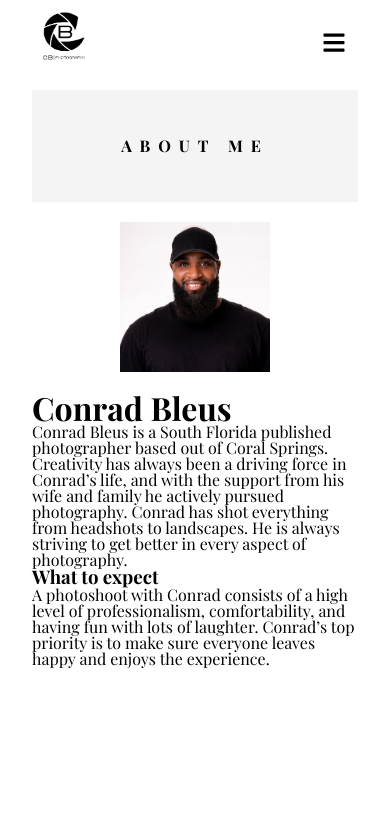
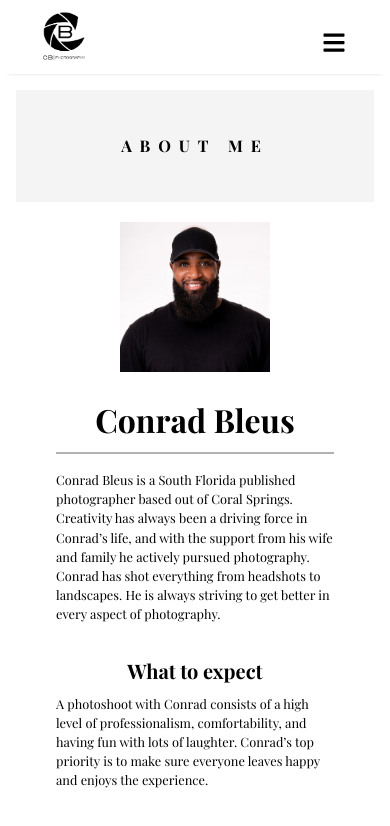
Before and after one commit to msebarjr/CB-Photography, a Next.js app: page /about in a window 390 px wide. Shown: the top 826 px of the page. Built offline with nearby package versions, Linux system fonts and the light colour scheme.

Commit message:
Completed about me section minus footer w/ responsiveness

```diff
--- a/components/Profile.js
+++ b/components/Profile.js
@@ -1,18 +1,16 @@
 import Image from "next/image";
 
 import styles from "../styles/Profile.module.css";
-import ProfileImage from "../public/images/conrad.jpg";
 
-function Profile() {
+function Profile(props) {
     return (
-        <div className={styles.profile}>
+        <div className={props.reverse ? styles.stock : styles.profile}>
             <Image
-                src={ProfileImage}
-                alt="Conrad Bleus Profile Photo"
+                src={props.image}
+                alt={props.alt}
                 width={300}
-                height={300}
+                height={ 300}
                 layout="responsive"
-                className={styles.photo}
             />
         </div>
     );
--- a/pages/about.js
+++ b/pages/about.js
@@ -11,7 +11,9 @@ import Profile from "../components/Profile";
 import Recognition from "../components/Recognition";
 import Hero from "../components/Hero";
 import styles from "../styles/About.module.css";
-import aboutHeroImage from "../public/images/landscapes/ferris-wheel-ocean-city-nj-boardwalk.jpg";
+import AboutHeroImage from "../public/images/landscapes/ferris-wheel-ocean-city-nj-boardwalk.jpg";
+import ProfileImage from "../public/images/conrad.jpg";
+import CameraImage from "../public/images/camera.jpg";
 
 export default function About() {
     return (
@@ -21,13 +23,16 @@ export default function About() {
             </Head>
 
             <section className={styles.hero}>
-                <Hero image={aboutHeroImage} alt="Ocean City, NJ Boardwalk" />
+                <Hero image={AboutHeroImage} alt="Ocean City, NJ Boardwalk" />
             </section>
 
             <div className="container">
                 <h1 className={styles.title}>About Me</h1>
                 <div className={styles.info}>
-                    <Profile />
+                    <Profile
+                        image={ProfileImage}
+                        alt="Conrad Bleus Profile Photo"
+                    />
                     <div className={styles.recognition}>
                         <Recognition
                             icon={<FiAward />}
@@ -66,7 +71,7 @@ export default function About() {
                                 landscapes. He is always striving to get better
                                 in every aspect of photography.
                             </p>
-                            <div className={styles.expecations}>
+                            <div className={styles.expectations}>
                                 <h3>What to expect</h3>
                                 <p>
                                     A photoshoot with Conrad consists of a high
@@ -79,6 +84,11 @@ export default function About() {
                             </div>
                         </div>
                     </div>
+                    <Profile
+                        image={CameraImage}
+                        alt="Stock photo of camera and photos"
+                        reverse
+                    />
                 </div>
             </div>
         </>
--- a/styles/About.module.css
+++ b/styles/About.module.css
@@ -23,6 +23,44 @@
     justify-content: center;
     align-items: center;
     flex-wrap: wrap;
+    margin-right: -2rem;
+}
+
+.content {
+    display: flex;
+    justify-content: space-between;
+    align-items: center;
+    margin-top: 8rem;
+}
+
+.about_me {
+    width: 50%;
+    align-self: start;
+    margin-left: -2rem;
+}
+
+.about_me_name {
+    font-size: 3rem;
+    padding-bottom: 1rem;
+    border-bottom: 2px solid rgb(180, 177, 177);
+}
+
+.about_me_desc {
+    margin-top: 1rem;
+    line-height: 1.5;
+}
+
+.expectations {
+    margin-top: 2rem;
+}
+
+.expectations h3 {
+    font-size: 1.5rem;
+}
+
+.expectations p {
+    margin-top: 0.5rem;
+    line-height: 1.5;
 }
 
 /* 320px — 480px for mobile devices,
@@ -40,6 +78,14 @@
     .info {
         margin-top: -4rem;
     }
+
+    .recognition {
+        margin-right: -2rem;
+    }
+
+    .content {
+        margin-top: 4rem;
+    }
 }
 
 @media screen and (max-width: 1024px) {
@@ -50,6 +96,27 @@
     .recognition {
         align-self: center;
         margin-top: 7rem;
+        margin-right: 1rem;
+    }
+
+    .about_me {
+        margin-left: -1rem;
+    }
+
+    .about_me_name {
+        font-size: 2rem;
+    }
+
+    .about_me_desc {
+        font-size: 0.8rem;
+    }
+
+    .expectations h3 {
+        font-size: 1.25rem;
+    }
+
+    .expectations p {
+        font-size: 0.8rem;
     }
 }
 
@@ -61,6 +128,21 @@
 
     .recognition {
         margin-top: 2rem;
+    }
+
+    .content {
+        margin-top: 2rem;
+        justify-content: center;
+    }
+
+    .about_me {
+        margin-left: 0;
+        width: 100%;
+        padding: 0 2.5rem;
+    }
+
+    .about_me_name, .expectations h3 {
+        text-align: center;
     }
 }
 
--- a/styles/Navbar.module.css
+++ b/styles/Navbar.module.css
@@ -5,7 +5,9 @@
     display: flex;
     justify-content: space-between;
     align-items: center;
-    padding: .5rem 2.5rem;
+    padding: 0.5rem 2.5rem;
+    -webkit-box-shadow: 5px 5px 15px -1px #666666;
+    box-shadow: 0px 5px 5px -8px #666666;
     z-index: 999;
 }
 
--- a/styles/Profile.module.css
+++ b/styles/Profile.module.css
@@ -1,4 +1,5 @@
-.profile {
+.profile,
+.stock {
     width: 300px;
     height: 300px;
     position: relative;
@@ -18,6 +19,19 @@
     box-shadow: 0px 0px 8px 1px rgba(0, 0, 0, 0.25);
 }
 
+.stock::before {
+    content: "";
+    display: block;
+    position: absolute;
+    width: 300px;
+    height: 300px;
+    top: -10%;
+    right: -10%;
+    background-color: rgba(255, 255, 255, 1);
+    -webkit-box-shadow: 0px 0px 8px 1px rgba(0, 0, 0, 0.25);
+    box-shadow: 0px 0px 8px 1px rgba(0, 0, 0, 0.25);
+}
+
 /* 320px — 480px for mobile devices,
    481px — 768px for iPads & tablets,
    769px — 1024px for small screens like laptop,
@@ -26,16 +40,28 @@
 */
 @media screen and (max-width: 1200px) {
     .profile,
-    .profile::before {
+    .profile::before,
+    .stock,
+    .stock::before {
         width: 275px;
         height: 275px;
+    }
+
+    .stock {
+        margin-top: 4rem;
     }
 }
 @media screen and (max-width: 1024px) {
     .profile,
-    .profile::before {
+    .profile::before,
+    .stock,
+    .stock::before {
         width: 200px;
         height: 200px;
+    }
+
+    .stock {
+        margin-right: 3rem;
     }
 }
 
@@ -44,6 +70,11 @@
     .profile::before {
         width: 150px;
         height: 150px;
+    }
+
+    .stock,
+    .stock::before {
+        display: none;
     }
 }
 
--- a/styles/Recognition.module.css
+++ b/styles/Recognition.module.css
@@ -53,6 +53,10 @@
         padding: 0.9rem;
     }
 
+    .info {
+      font-size: .6rem;
+    }
+
     .info span {
         font-weight: 700;
         font-size: 1.125rem;
--- a/styles/globals.css
+++ b/styles/globals.css
@@ -11,6 +11,7 @@ body {
     line-height: 1;
     width: 100vw;
     height: 100vh;
+    overflow-x: hidden;
 }
 
 ul {
@@ -73,6 +74,6 @@ textarea {
 
 @media screen and (max-width: 768px) {
     .container {
-        padding: 0 2rem;
+        padding: 0 1rem;
     }
 }
```
Also changed, not shown: public/images/camera.jpg (added), 1 other file (tests, documents, lock files or other folders).
